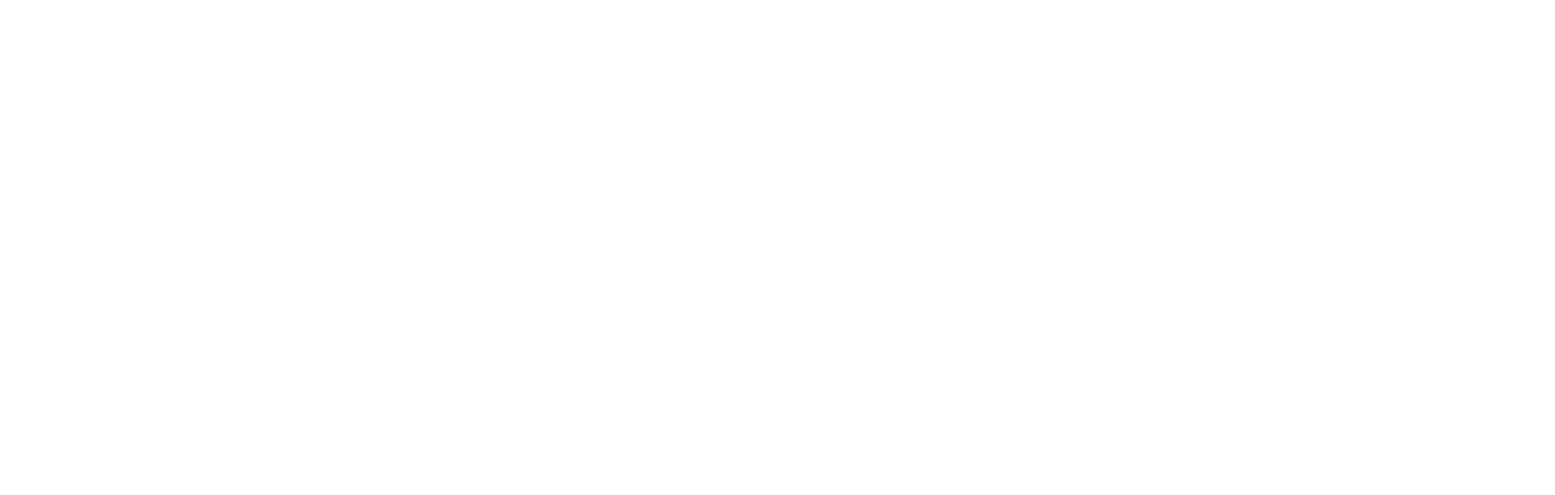
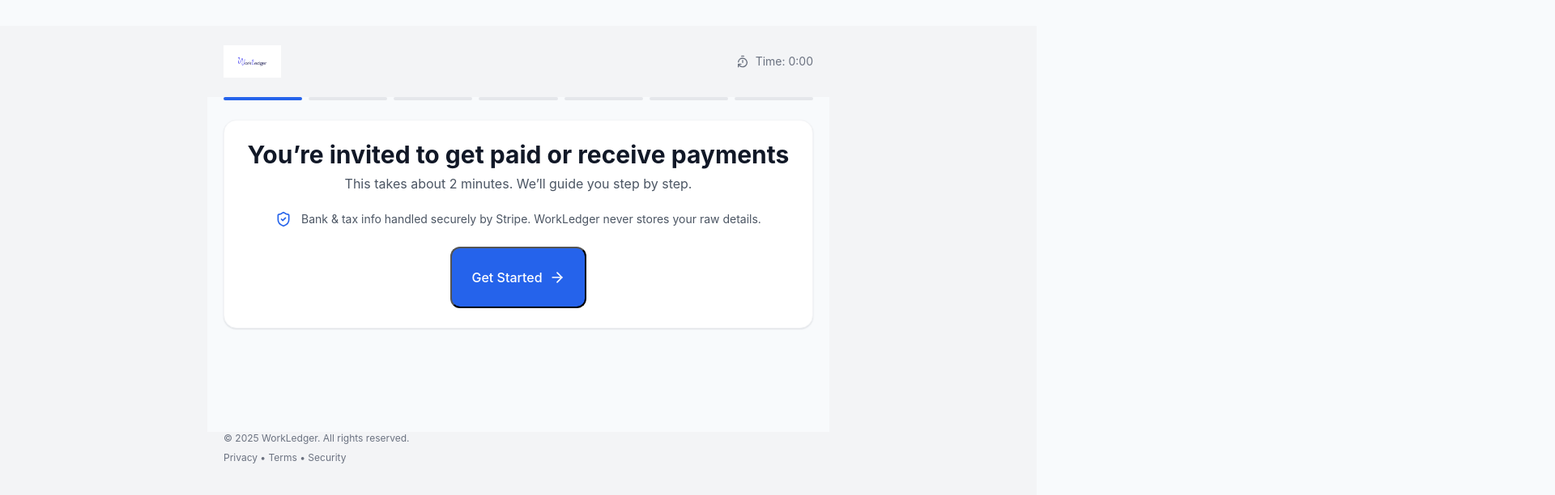
Before and after one commit to ddanta-DCG/Workledger-Beta-2.0, a Next.js app: page / in a window 1280 px wide. Shown: the top 612 px of the page at 81% size, 1920 px wide, since content can reach past the window. Built offline with nearby package versions, Linux system fonts and the light colour scheme.

Commit message:
More bugs

```diff
--- a/app/page.tsx
+++ b/app/page.tsx
@@ -2,7 +2,7 @@
 import VendorOnboardingPrototype from "@/components/vendor/VendorOnboardingPrototype";
 export default function Page() {
   return (
-    <main className="bg-slate-50 py-8">
+    <main className="py-8">
       <VendorOnboardingPrototype />
     </main>
   );
--- a/src/components/vendor/VendorOnboardingPrototype.tsx
+++ b/src/components/vendor/VendorOnboardingPrototype.tsx
@@ -14,7 +14,7 @@ import {
   TimerReset,
   Mail,
 } from "lucide-react";
-
+import { vendorOnboardingStyles } from "./vendorOnboardingStyles";
 // ============================================================================
 // SELF-CONTAINED UI PRIMITIVES (so preview/build works without external files)
 // ============================================================================
@@ -430,8 +430,13 @@ export default function VendorOnboardingPrototype() {
   };
 
   return (
-    <div className="min-h-screen bg-white text-gray-900">
-      <header className="mx-auto max-w-3xl px-5 pt-6 md:pt-10 flex items-center justify-between">
+    <>
+    <style
+        data-vendor-onboarding
+        dangerouslySetInnerHTML={{ __html: vendorOnboardingStyles }}
+      />
+      <div className="min-h-screen bg-gray-100 text-gray-900">
+        <header className="mx-auto max-w-3xl px-5 pt-6 md:pt-10 flex items-center justify-between">
         <div className="flex items-center gap-3">
           <img
             src={LOGO_SRC}
@@ -723,6 +728,7 @@ export default function VendorOnboardingPrototype() {
         </div>
       </footer>
     </div>
+    </>
   );
 }
 
```
